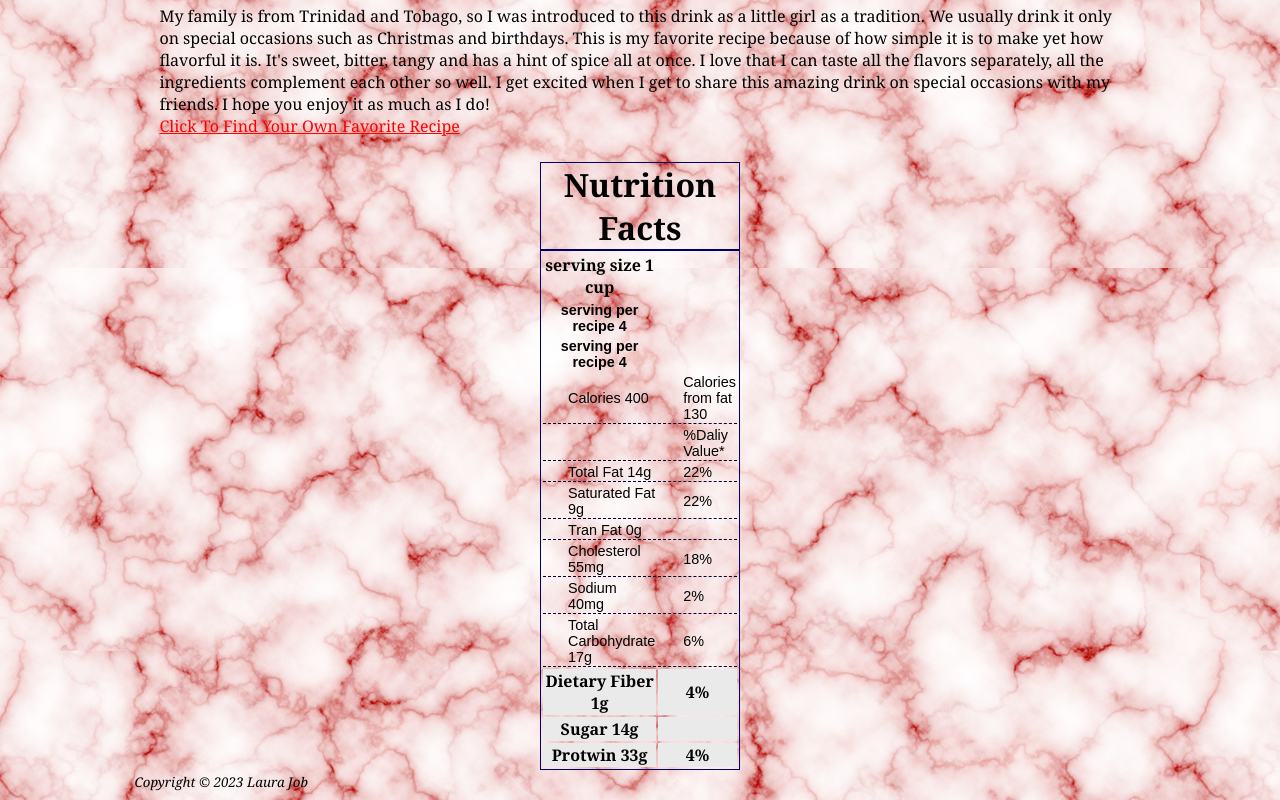
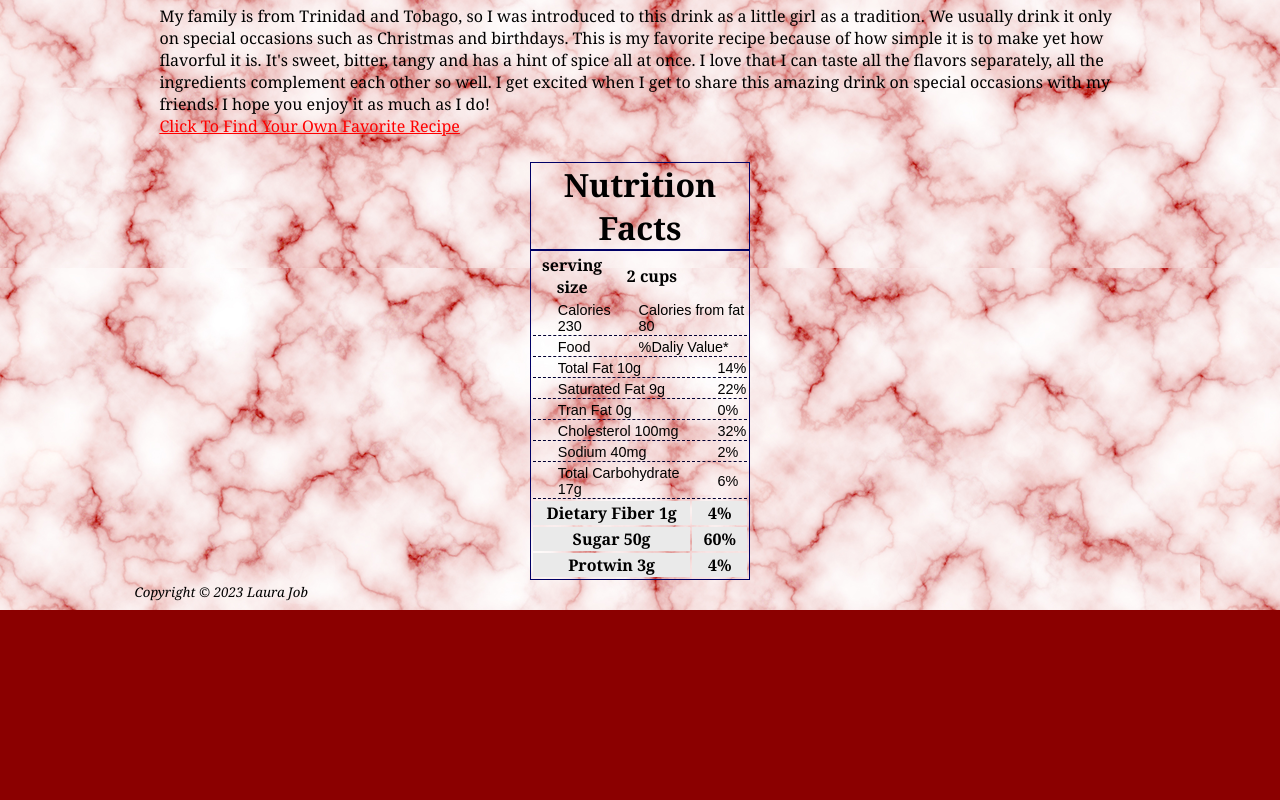
Before and after one commit to LJob267/CSIT-121, a plain HTML site: page lab7/index.html in a window 1280 px wide. Shown: the part 1984-2784 px from the top of the page. After the commit the page ends 2594 px from the top, so only its background shows below. Drawn offline with Linux system fonts and the light colour scheme.

Commit message:
Add files via upload

```diff
--- a/lab7/index.html
+++ b/lab7/index.html
@@ -57,30 +57,27 @@
 
 <p> My family is from Trinidad and Tobago, so I was introduced to this drink as a little girl as a tradition. We usually drink it only on special occasions such as Christmas and birthdays. This is my favorite recipe because of how simple it is to make yet how flavorful it is. It's sweet, bitter, tangy and has a hint of spice all at once. I love that I can taste all the flavors separately, all the ingredients complement each other so well. I get excited when I get to share this amazing drink on special occasions with my friends. I hope you enjoy it as much as I do! <br> <a href="https://www.allrecipes.com/recipes/" target="_blank"> Click To Find Your Own Favorite Recipe</a></p>
 
+
 <table>
 <Caption>Nutrition Facts</Caption>
-   <thead>
+  <thead>
       <tr>
-         <th id="day">serving size 1 cup</thead>
-      </tr>
-      <tr>
-      	<th id="day">serving per recipe 4</th>
-      </tr>
-      <tr><th id="day">serving per recipe 4</th>
+         <th id="day">serving size</th>
+         <th id="hours">2 cups</th>
       </tr>
    </thead>
    <tbody>
       <tr>
-         <td colspan="2">Calories 400</td>
-         <td colspan="2"> Calories from fat 130</td>
+         <td>Calories 230</td>
+         <td colspan="2"> Calories from fat 80</td>
       </tr>
       <tr>
-      	  <td colspan="2"> </td>
+      	<td>Food </td>
          <td colspan="2"> %Daliy Value*</td>
       </tr>
       <tr>
-         <td colspan="2">Total Fat 14g</td>
-         <td colspan="2">22%</td>
+         <td colspan="2">Total Fat 10g</td>
+         <td colspan="2">14%</td>
       </tr>
       <tr>
          <td colspan="2">Saturated Fat 9g</td>
@@ -88,11 +85,11 @@
       </tr>
       <tr>
          <td colspan="2">Tran Fat 0g</td>
-         <td colspan="2">  </td>
+         <td colspan="2"> 0% </td>
       </tr>
        <tr>
-         <td colspan="2">Cholesterol 55mg</td>
-         <td colspan="2">18%</td>
+         <td colspan="2">Cholesterol 100mg</td>
+         <td colspan="2">32%</td>
       </tr>
       <tr>
          <td colspan="2">Sodium 40mg</td>
@@ -109,11 +106,11 @@
          <td colspan="2">4%</td>
       </tr>
       <tr>
-         <td colspan="2">Sugar 14g</td>
-         <td colspan="2"></td>
+         <td colspan="2">Sugar 50g</td>
+         <td colspan="2"> 60%</td>
       </tr>
       <tr>
-         <td colspan="2">Protwin 33g</td>
+         <td colspan="2">Protwin 3g</td>
          <td colspan="2">4%</td>
       </tr>
    </tfoot>
--- a/lab7/recipe.css
+++ b/lab7/recipe.css
@@ -73,12 +73,11 @@ p{ margin: 25px;
         margin: auto;
          border: 1px solid #000066; }
 
-  thead { border-bottom: 1px solid; #000033;
+  thead { border-bottom: 1px solid #000033;
         padding: 3em;}
 
 caption { font-size: 2em;
           font-weight: bold;
-          padding: bottom;
           border: 1px solid #000066; }
 
 tbody { font-family: Arial, sans-serif;
```
